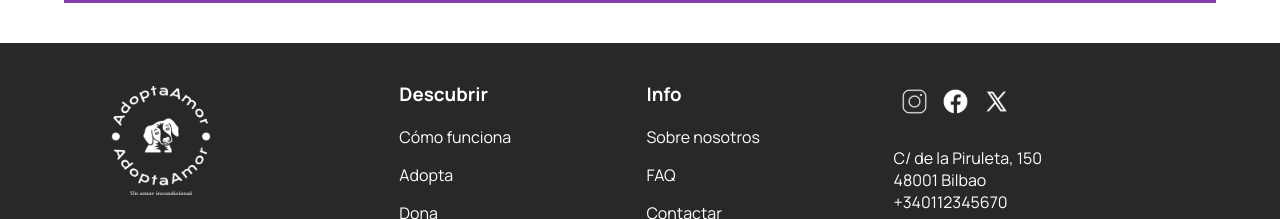
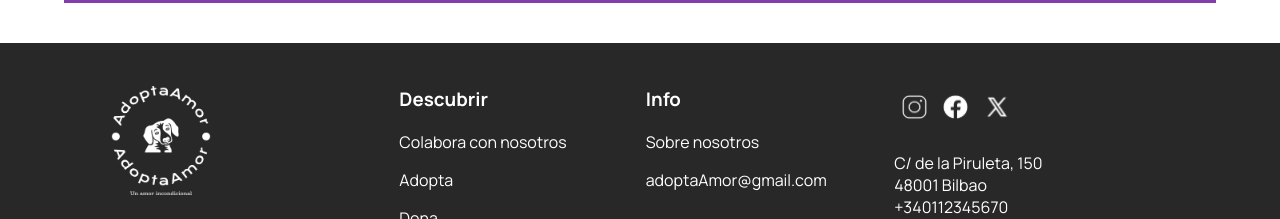
Before and after one commit to indiakka/adopta-amor-frontend, a React (Vite) app: page / in a window 1280 px wide. Shown: the part 733-952 px from the top of the page. Built offline with nearby package versions, Linux system fonts and the light colour scheme; grey boxes are pictures that could not be loaded.

Commit message:
changed the info in the footer

```diff
--- a/src/components/footer/Footer.jsx
+++ b/src/components/footer/Footer.jsx
@@ -16,7 +16,7 @@ const Footer = () => {
       <div className="footer-second-block">
         <div className="footer-nav-discover">
           <h3>Descubrir</h3>
-          <p className="light-effect">Cómo funciona</p>
+          <p className="light-effect">Colabora con nosotros</p>
           <p className="light-effect">
             <NavLink to="/adoptar">Adopta</NavLink>
           </p>
@@ -26,9 +26,10 @@ const Footer = () => {
         </div>
         <div className="footer-nav-info">
           <h3>Info</h3>
-          <NavLink to='/aboutUs' className="light-effect">Sobre nosotros</NavLink>
-          <p className="light-effect">FAQ</p>
-          <NavLink to='/contacto' className="light-effect">Contactar</NavLink>
+          <NavLink to="/aboutUs" className="light-effect">
+            Sobre nosotros
+          </NavLink>
+          <p>adoptaAmor@gmail.com</p>
         </div>
         <div className="footer-social-media">
           <h3>
--- a/src/components/footer/footer.css
+++ b/src/components/footer/footer.css
@@ -42,14 +42,22 @@ footer a {
 
 }
 
-.footer-social-media img {
-    margin: 4%;
-    width: 15%;
-    display: inline;
+
+.footer-social-media {
+    display: flex;
+    flex-direction: column;
+    margin: 0;
+    bottom: 0;
+    img {
+        margin: 4%;
+        width: 15%;
+        display: inline;
+    }
 }
 
 .footer-social-media p {
     margin: 0;
+
 }
 
 .footer-social-media img path:hover {
```
